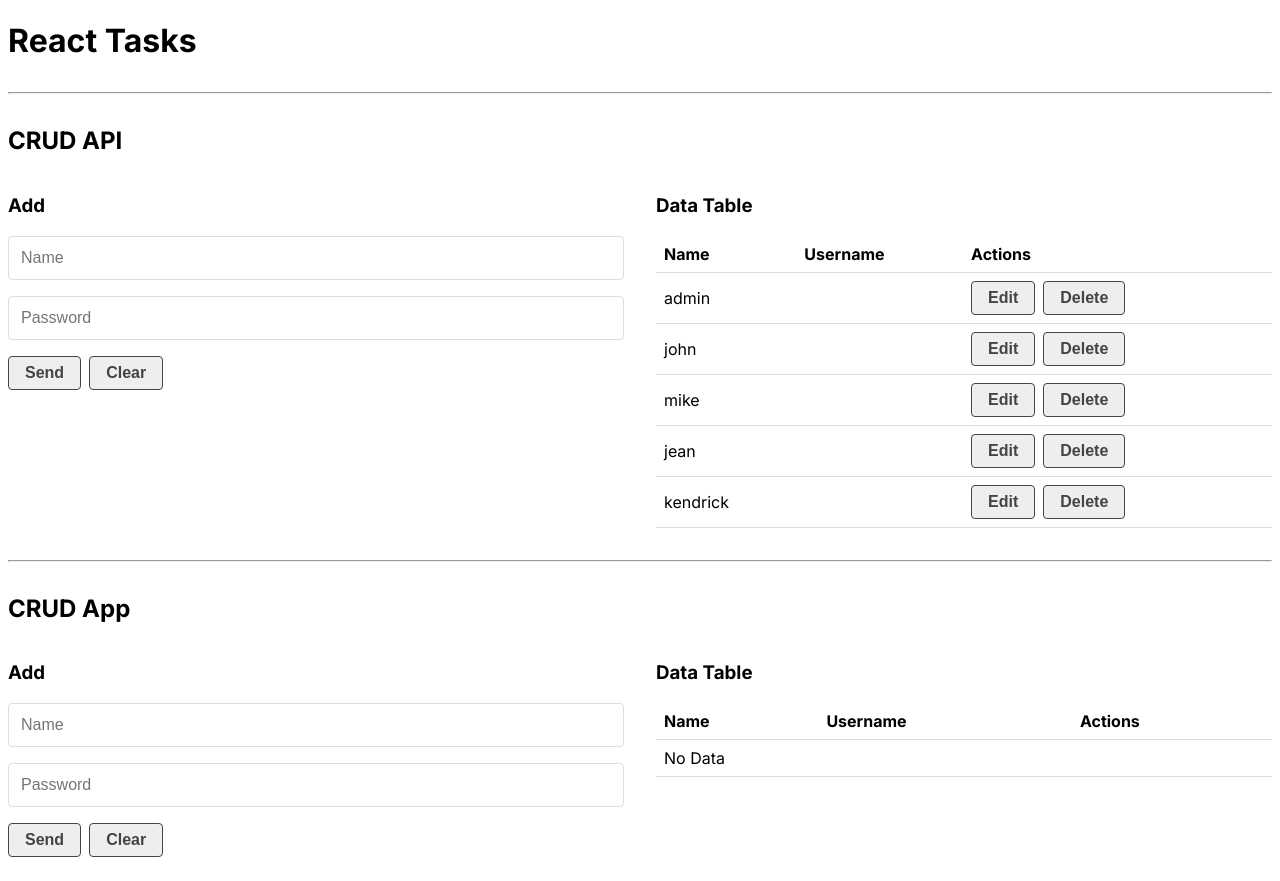
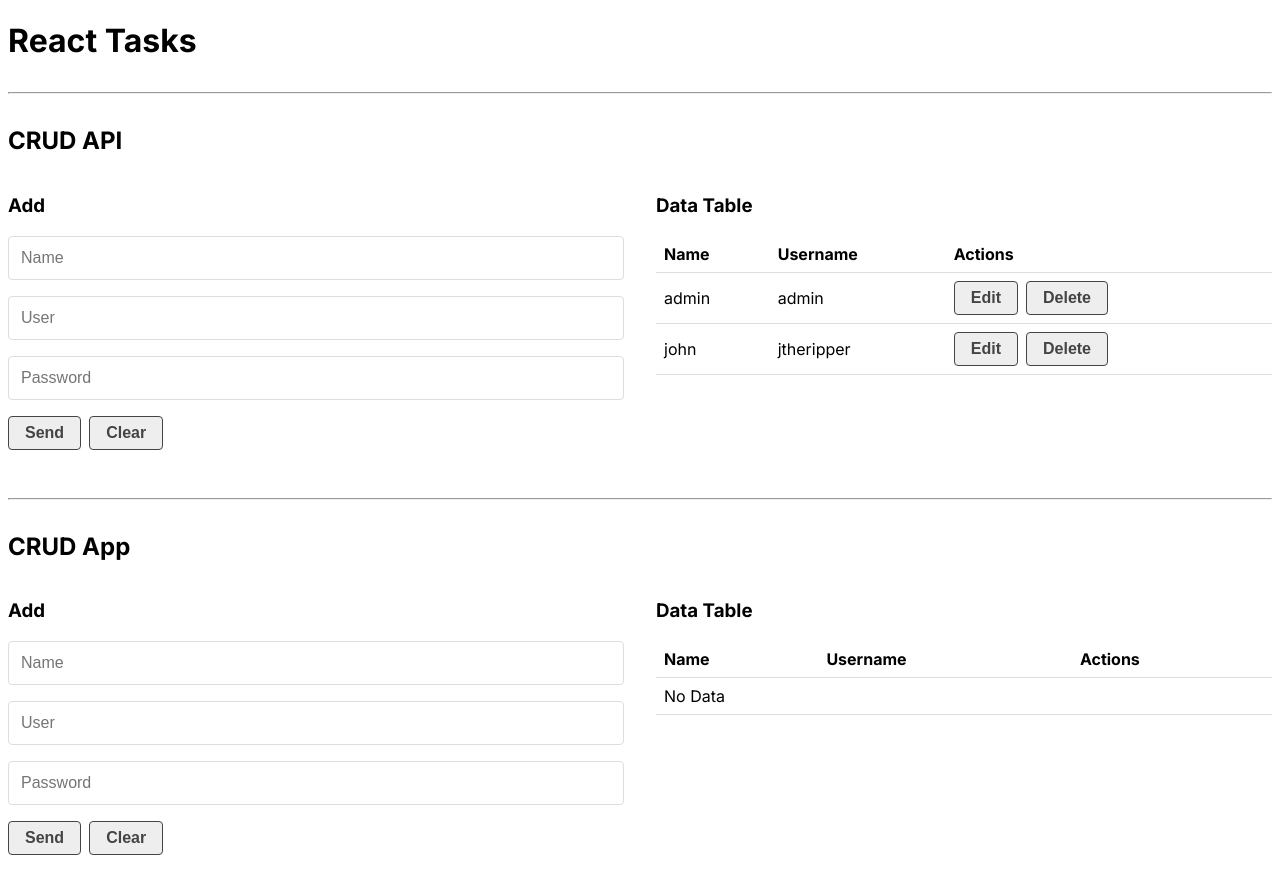
Before and after one commit to Netbul4/react-crud, a Next.js app: page / in a window 1280 px wide. Built offline with nearby package versions, Linux system fonts and the light colour scheme; data requests are answered from the project's data file.

Commit message:
feat: Http requests

```diff
--- a/src/api/db.json
+++ b/src/api/db.json
@@ -1,34 +1,16 @@
 {
   "users": [
     {
-      "id": 0,
+      "id": "0",
       "name": "admin",
       "user": "admin",
-      "password": "root"
+      "password": "okayasdasd"
     },
     {
-      "id": 1,
+      "id": "1",
       "name": "john",
       "user": "jtheripper",
       "password": "ripper"
-    },
-    {
-      "id": 2,
-      "name": "mike",
-      "user": "michael_",
-      "password": "wazoo"
-    },
-    {
-      "id": 3,
-      "name": "jean",
-      "user": "naj_2020",
-      "password": "password"
-    },
-    {
-      "id": 4,
-      "name": "kendrick",
-      "user": "Kn_1998",
-      "password": "not_lamar"
     }
   ]
 }
--- a/src/components/CrudApi.js
+++ b/src/components/CrudApi.js
@@ -31,13 +31,39 @@ const CrudApi = () => {
   }, [url]);
 
   const createData = (data) => {
-    data.id = Date.now();
-    setDb([data]);
+    data.id = Date.now().toString();
+    let options = {
+      body: data,
+      headers: { "content-type": "application/json" },
+    };
+
+    api.post(url, options).then((res) => {
+      console.log(res);
+      if (!res.err) {
+        setDb([...db, res]);
+      } else {
+        setError(res);
+      }
+    });
   };
 
   const updateData = (data) => {
-    let newData = db.map((el) => (el.id === data.id ? data : el));
-    setDb(newData);
+    let endpoint = `${url}/${data.id}`;
+
+    let options = {
+      body: data,
+      headers: { "content-type": "application/json" },
+    };
+
+    api.put(endpoint, options).then((res) => {
+      console.log(endpoint);
+      if (!res.err) {
+        let newData = db.map((el) => (el.id === data.id ? data : el));
+        setDb(newData);
+      } else {
+        setError(res);
+      }
+    });
   };
 
   const deleteData = (id) => {
@@ -48,8 +74,18 @@ const CrudApi = () => {
     if (!isDelete) {
       return;
     } else {
-      let newData = db.filter((el) => el.id != id);
-      setDb(newData);
+      let endpoint = `${url}/${id}`;
+      let options = {
+        headers: { "content-type": "application/json" },
+      };
+      api.del(endpoint, options).then((res) => {
+        if (!res.err) {
+          let newData = db.filter((el) => el.id != id);
+          setDb(newData);
+        } else {
+          setError(res);
+        }
+      });
     }
   };
 
--- a/src/components/CrudApp.js
+++ b/src/components/CrudApp.js
@@ -37,7 +37,7 @@ const CrudApp = () => {
 
   const createData = (data) => {
     data.id = Date.now();
-    setDb([...db, data]);
+    setDb([...initialDb, data]);
   };
 
   const updateData = (data) => {
--- a/src/components/CrudForm.js
+++ b/src/components/CrudForm.js
@@ -3,7 +3,7 @@ import React, { useState, useEffect } from "react";
 
 const initialForm = {
   name: "",
-  username: "",
+  user: "",
   password: "",
   id: null,
 };
@@ -29,7 +29,7 @@ const CrudForm = ({ createData, updateData, dataToEdit, setDataToEdit }) => {
   const handleSubmit = (e) => {
     e.preventDefault();
 
-    if (!form.name || !form.password) {
+    if (!form.name || !form.password || !form.user) {
       alert("Incomplete data.");
       return;
     }
@@ -60,6 +60,13 @@ const CrudForm = ({ createData, updateData, dataToEdit, setDataToEdit }) => {
           value={form.name}
         />
         <input
+          type="text"
+          name="user"
+          placeholder="User"
+          onChange={handleChange}
+          value={form.user}
+        />
+        <input
           type="password"
           name="password"
           placeholder="Password"
--- a/src/components/CrudTableRow.js
+++ b/src/components/CrudTableRow.js
@@ -2,12 +2,12 @@
 import React from "react";
 
 const CrudTableRow = ({ el, setDataToEdit, deleteData }) => {
-  let { name, password, username, id } = el;
+  let { name, user, id } = el;
 
   return (
     <tr>
       <td>{name}</td>
-      <td>{username}</td>
+      <td>{user}</td>
       <td>
         <button onClick={() => setDataToEdit(el)}>Edit</button>
         <button onClick={() => deleteData(id)}>Delete</button>
```
